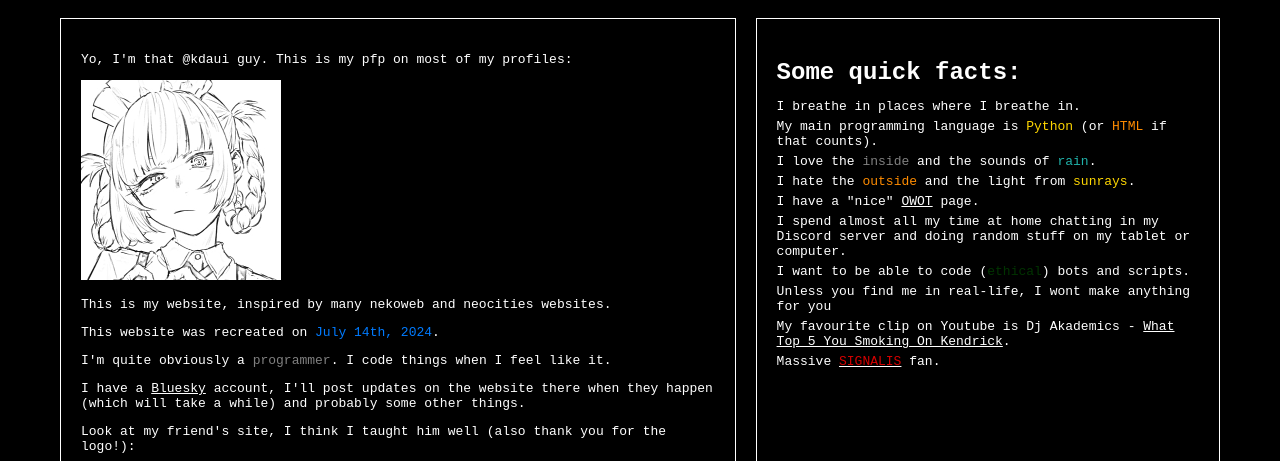
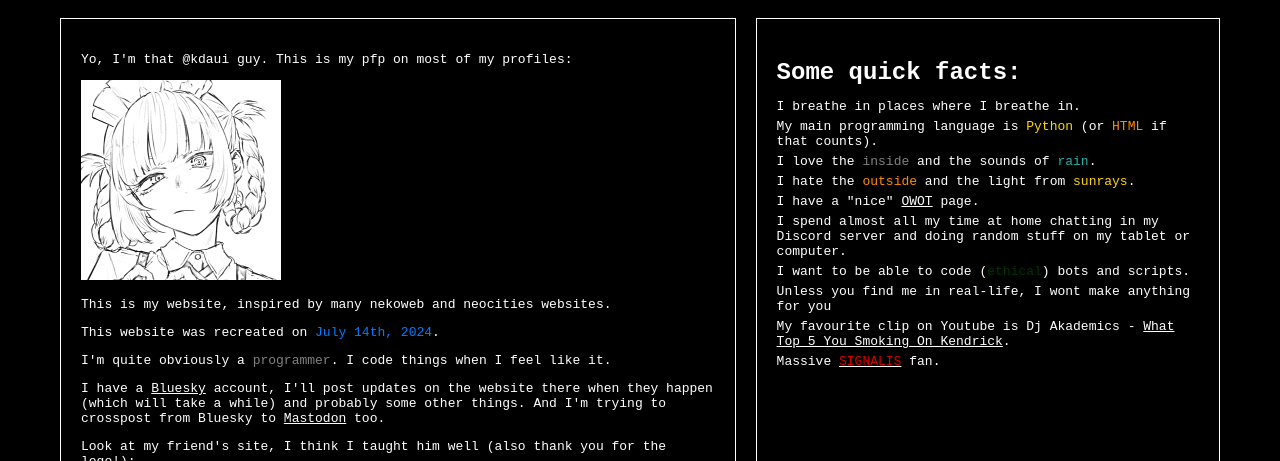
Before and after one commit to kdaui/old-2, a plain HTML site: page index.html in a window 1280 px wide. Shown: the part 131-592 px from the top of the page. Drawn offline with Linux system fonts and the light colour scheme; no server answers; a script that the page names is missing.

Commit message:
Updated index.html

```diff
--- a/index.html
+++ b/index.html
@@ -19,7 +19,7 @@
                     <p>This is my website, inspired by many nekoweb and neocities websites.</p>
                     <p>This website was recreated on <span id="blue">July 14th, 2024</span>.</p>
                     <p>I'm quite obviously a <span id="grey">programmer</span>. I code things when I feel like it.</p>
-		    <p>I have a <a href="https://bsky.app/profile/kdaui.github.io">Bluesky</a> account, I'll post updates on the website there when they happen (which will take a while) and probably some other things.</p>
+		    <p>I have a <a href="https://bsky.app/profile/kdaui.github.io">Bluesky</a> account, I'll post updates on the website there when they happen (which will take a while) and probably some other things. And I'm trying to crosspost from Bluesky to <a rel="me" href="https://mastodon.social/@kdaui">Mastodon</a> too.</p>
 		    <p>Look at my friend's site, I think I taught him well (also thank you for the logo!):</p>
 		    <p><a href="https://chloechrome.github.io"><img src="https://chloechrome.github.io/img/button.png"></a></p>
                 </div>
```
